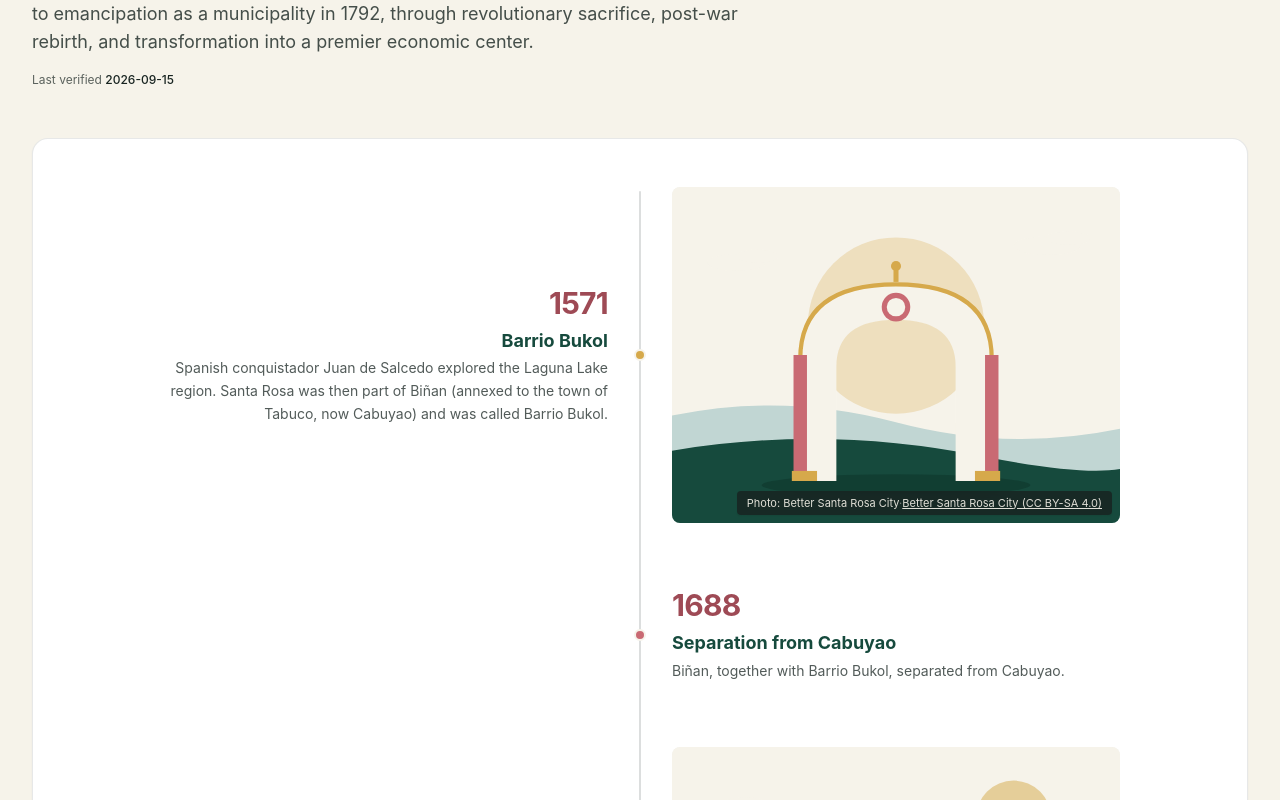
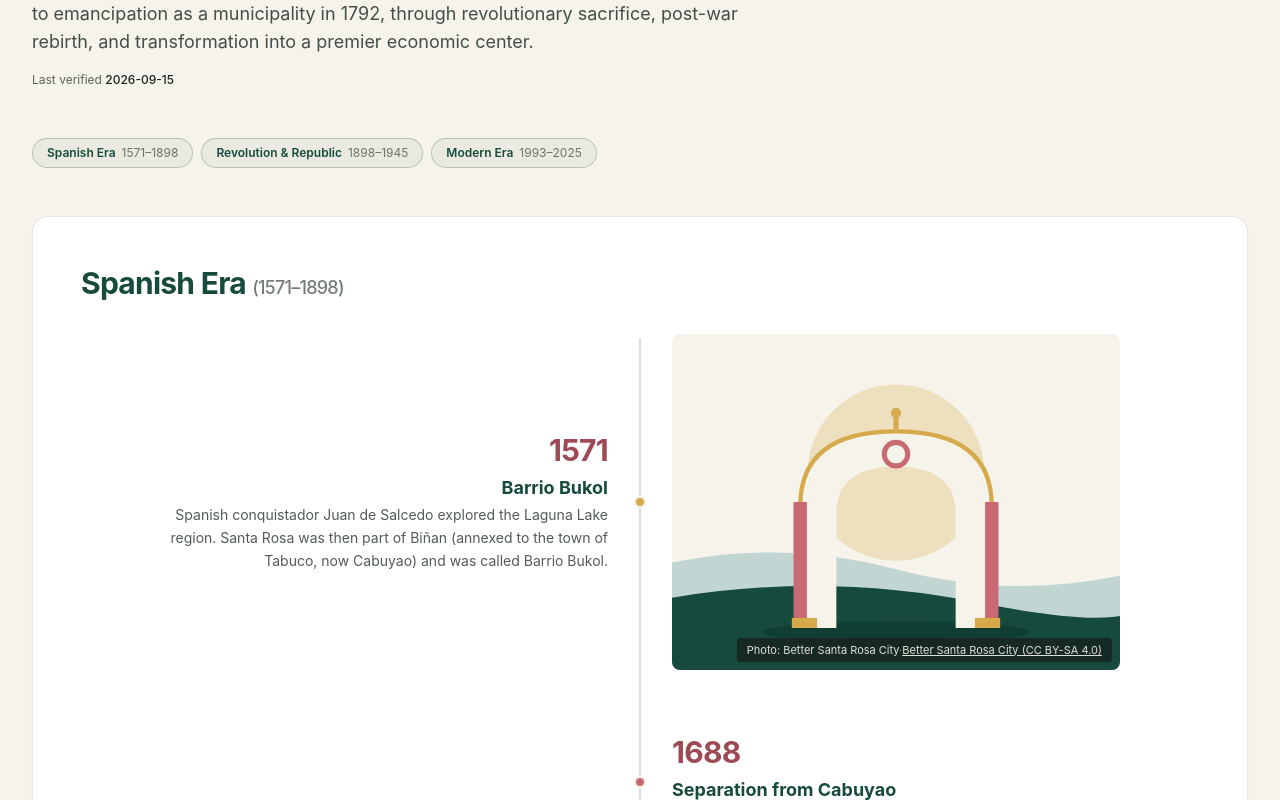
Before and after one commit to jericizon/bettersantarosacity, a Nuxt app: page /history in a window 1280 px wide. Shown: the part 340-1140 px from the top of the page. Built offline with nearby package versions, Linux system fonts and the light colour scheme.

Commit message:
fix(history): add era jump navigation and source citation chips

```diff
--- a/pages/history/index.vue
+++ b/pages/history/index.vue
@@ -3,8 +3,11 @@ import cityData from '~/data/city.json'
 import CivicTimeline from '~/components/civic/Timeline.vue'
 import CivicRoseMotif from '~/components/civic/RoseMotif.vue'
 import DataSourceBadge from '~/components/data/SourceBadge.vue'
+import DataSourceCitation from '~/components/data/SourceCitation.vue'
 import DataLastVerified from '~/components/data/LastVerified.vue'
+import { toSourceReference } from '~/utils/source'
 import { buildSeoHead } from '~/utils/seo'
+import type { SourceReference } from '~/types/civic'
 
 if (typeof useHead === 'function') {
   useHead(buildSeoHead({
@@ -27,8 +30,35 @@ if (typeof useHead === 'function') {
 }
 
 const timeline = cityData.timeline
-const sources = cityData.sources
 const lastVerified = cityData.lastVerified
+
+// Spec §6.1: the timeline splits into three jumpable eras. Bucketed on the
+// numeric year: < 1898 Spanish colonial, 1898-1945 revolution and republic,
+// > 1945 modern era.
+const eras = [
+  {
+    id: 'era-spanish',
+    name: 'Spanish Era',
+    range: '1571–1898',
+    items: timeline.filter(item => Number(item.year) < 1898)
+  },
+  {
+    id: 'era-revolution',
+    name: 'Revolution & Republic',
+    range: '1898–1945',
+    items: timeline.filter(item => Number(item.year) >= 1898 && Number(item.year) <= 1945)
+  },
+  {
+    id: 'era-modern',
+    name: 'Modern Era',
+    range: '1993–2025',
+    items: timeline.filter(item => Number(item.year) > 1945)
+  }
+]
+
+// city.json source strings embed their URLs in parentheses; toSourceReference
+// also normalizes the em-dashes the dataset carries.
+const profileSources: SourceReference[] = cityData.sources.map(toSourceReference)
 </script>
 
 <template>
@@ -51,9 +81,32 @@ const lastVerified = cityData.lastVerified
       <DataLastVerified :date="lastVerified" :show-state="false" />
     </header>
 
-    <!-- Historical Timeline Chapter -->
-    <section aria-label="Chronological Timeline" class="rounded-2xl border border-charcoal/10 bg-white p-6 sm:p-12 shadow-sm">
-      <CivicTimeline :items="timeline" theme="light" />
+    <!-- Era jump navigation -->
+    <nav aria-label="Jump to era" class="flex flex-wrap gap-2">
+      <a
+        v-for="era in eras"
+        :key="era.id"
+        :href="`#${era.id}`"
+        class="inline-flex items-center gap-1.5 rounded-full border border-laguna-green/25 bg-laguna-green/5 px-3.5 py-1.5 text-xs font-semibold text-laguna-green transition-colors hover:bg-laguna-green/10 focus-visible:outline focus-visible:outline-2 focus-visible:outline-laguna-green"
+      >
+        {{ era.name }}
+        <span class="font-normal text-charcoal/60">{{ era.range }}</span>
+      </a>
+    </nav>
+
+    <!-- Historical timeline, one section per era -->
+    <section
+      v-for="era in eras"
+      :key="era.id"
+      :id="era.id"
+      :aria-labelledby="`${era.id}-heading`"
+      class="rounded-2xl border border-charcoal/10 bg-white p-6 sm:p-12 shadow-sm scroll-mt-24"
+    >
+      <h2 :id="`${era.id}-heading`" class="mb-8 font-serif text-2xl sm:text-3xl font-bold tracking-tight text-laguna-green">
+        {{ era.name }}
+        <span class="font-sans text-base sm:text-lg font-medium text-charcoal/60">({{ era.range }})</span>
+      </h2>
+      <CivicTimeline :items="era.items" theme="light" />
     </section>
 
     <!-- Source Notes -->
@@ -64,9 +117,9 @@ const lastVerified = cityData.lastVerified
       <p class="text-sm text-charcoal/70 leading-relaxed">
         Timeline entries are drawn directly from official municipal publications, the 2025 Voluntary Local Review, Republic Acts, and verified archival records.
       </p>
-      <ul class="space-y-2 text-xs text-charcoal/80 list-disc pl-5">
-        <li v-for="(source, idx) in sources" :key="idx">
-          {{ source }}
+      <ul class="flex flex-wrap gap-2">
+        <li v-for="s in profileSources" :key="s.title">
+          <DataSourceCitation :source="s" :verified-date="lastVerified" />
         </li>
       </ul>
     </section>
```
Also changed, not shown: 1 other file (tests, documents, lock files or other folders).
